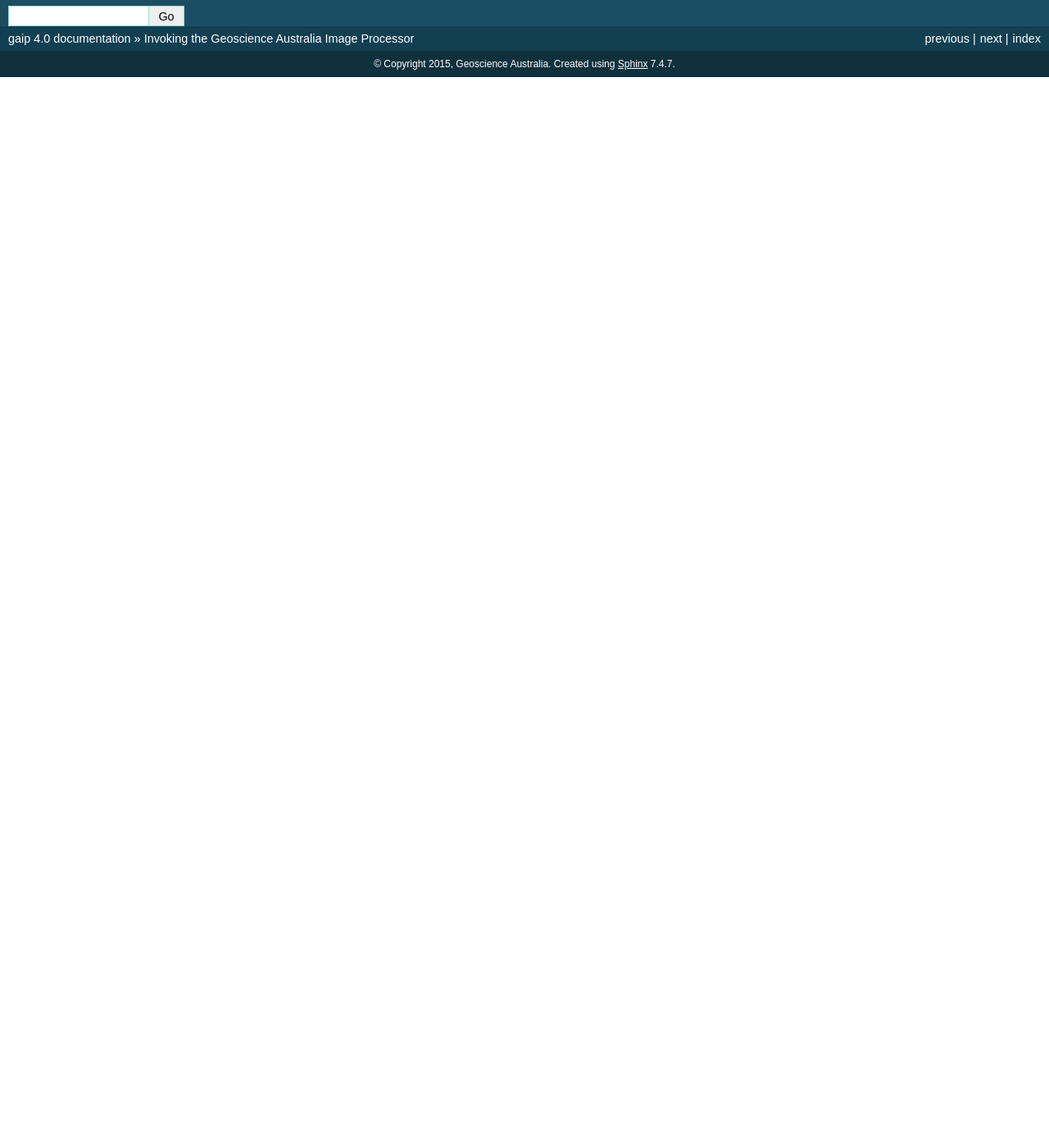
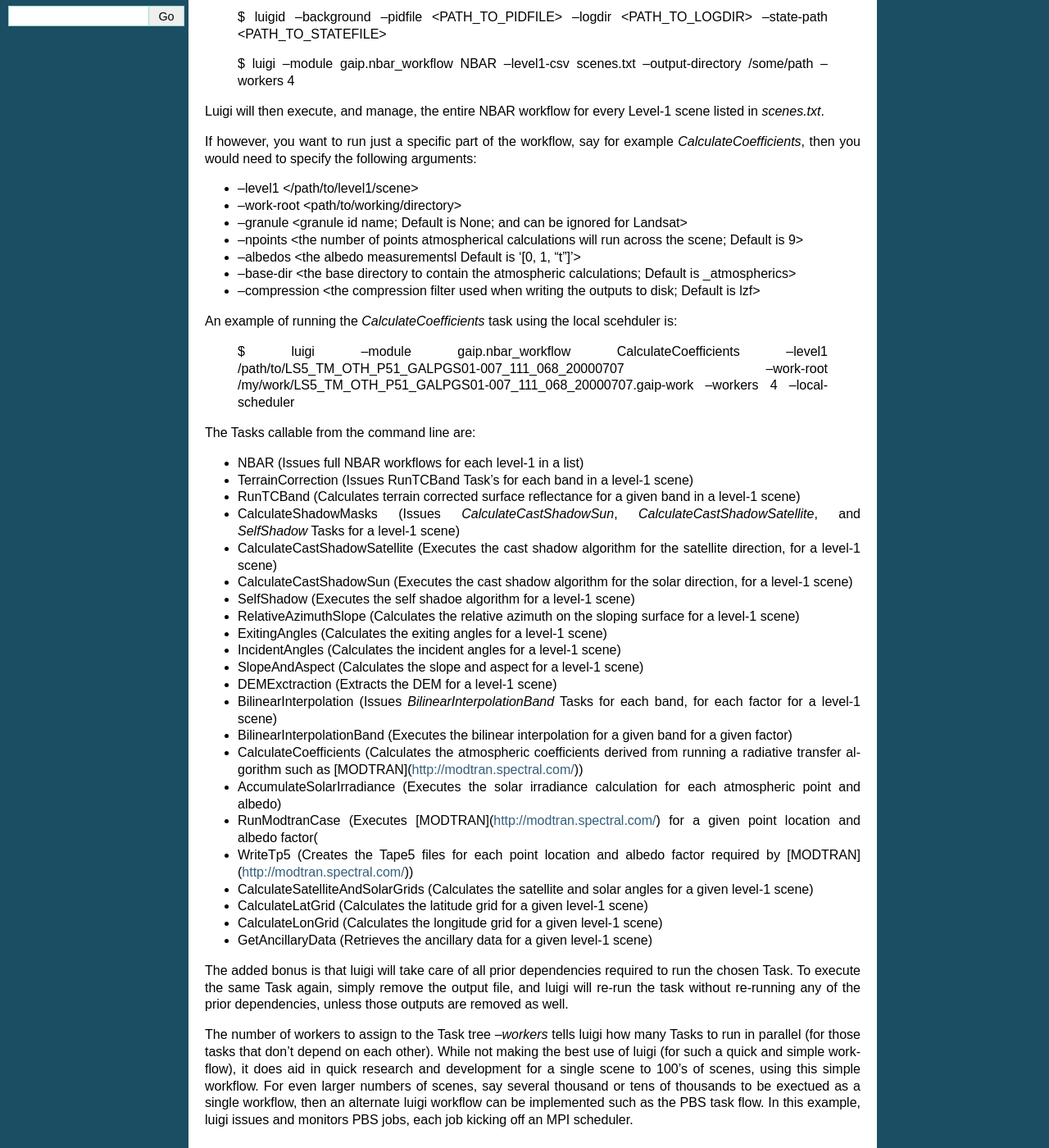
Before and after one commit to GeoscienceAustralia/wagl, a Sphinx documentation site: the page built from docs/source/invoking.rst, in a window 1280 px wide and 1400 px high, scrolled down 270 px. Shown: the whole window at 82% size. Built offline with Sphinx 7.4.7, drawn with Linux system fonts in a browser that asks for light colours; pages that are not in the unit, such as notebooks, are missing from menus; before the commit the page ends 900 px from its top, so only the background shows below that; some of the changed text lies outside the part shown.

Commit message:
Updated the invoking.rst doc page on running NBAR.

```diff
--- a/docs/source/invoking.rst
+++ b/docs/source/invoking.rst
@@ -1,9 +1,66 @@
 Invoking the Geoscience Australia Image Processor
 =================================================
 
-There are 3 different processing workflows contained withing the Geoscience Australia Image Processor (gaip).
+The gaip image processor can be called directly from the command line.
+It uses [luigi's command line tool](http://luigi.readthedocs.io/en/stable/command_line.html) to execute the workflow.
 
-To invoke the NBAR workflow see :doc:`nbar_sob </nbar_sop>`.
-To invoke the Pixel Quality workflow see :doc:`pq_sop </pq_sop>`.
-To invoke the Fractional Cover workflow see :doc:`fc_sob </fc_sop>`.
-To invoke the Fractional Cover agdc workflow see :doc:`agdc_fc_sob </agdc_fc_sop>`.
+To run the entire NBAR workflow using luigi's local scheduler:
+
+    $ luigi --module gaip.nbar_workflow NBAR --level1-csv scenes.txt --output-directory /some/path --local-scheduler --workers 4
+
+To run using luigi's [central scheduler](http://luigi.readthedocs.io/en/stable/central_scheduler.html):
+
+    $ luigid --background --pidfile <PATH_TO_PIDFILE> --logdir <PATH_TO_LOGDIR> --state-path <PATH_TO_STATEFILE>
+
+    $ luigi --module gaip.nbar_workflow NBAR --level1-csv scenes.txt --output-directory /some/path --workers 4
+
+Luigi will then execute, and manage, the entire NBAR workflow for every Level-1 scene listed in `scenes.txt`.
+
+If however, you want to run just a specific part of the workflow, say for example `CalculateCoefficients`, then you would need to
+specify the following arguments:
+
+* --level1 </path/to/level1/scene>
+* --work-root <path/to/working/directory>
+* --granule <granule id name; Default is None; and can be ignored for Landsat>
+* --npoints <the number of points atmospherical calculations will run across the scene; Default is 9>
+* --albedos <the albedo measurementsl Default is '[0, 1, "t"]'>
+* --base-dir <the base directory to contain the atmospheric calculations; Default is _atmospherics>
+* --compression <the compression filter used when writing the outputs to disk; Default is lzf>
+
+An example of running the `CalculateCoefficients` task using the local scehduler is:
+
+    $ luigi --module gaip.nbar_workflow CalculateCoefficients --level1 /path/to/LS5_TM_OTH_P51_GALPGS01-007_111_068_20000707 --work-root /my/work/LS5_TM_OTH_P51_GALPGS01-007_111_068_20000707.gaip-work --workers 4 --local-scheduler
+
+The Tasks callable from the command line are:
+
+* NBAR (Issues full NBAR workflows for each level-1 in a list)
+* TerrainCorrection (Issues RunTCBand Task's for each band in a level-1 scene)
+* RunTCBand (Calculates terrain corrected surface reflectance for a given band in a level-1 scene)
+* CalculateShadowMasks (Issues `CalculateCastShadowSun`, `CalculateCastShadowSatellite`, and `SelfShadow` Tasks for a level-1 scene)
+* CalculateCastShadowSatellite (Executes the cast shadow algorithm for the satellite direction, for a level-1 scene)
+* CalculateCastShadowSun (Executes the cast shadow algorithm for the solar direction, for a level-1 scene)
+* SelfShadow (Executes the self shadoe algorithm for a level-1 scene)
+* RelativeAzimuthSlope (Calculates the relative azimuth on the sloping surface for a level-1 scene)
+* ExitingAngles (Calculates the exiting angles for a level-1 scene)
+* IncidentAngles (Calculates the incident angles for a level-1 scene)
+* SlopeAndAspect (Calculates the slope and aspect for a level-1 scene)
+* DEMExctraction (Extracts the DEM for a level-1 scene)
+* BilinearInterpolation (Issues `BilinearInterpolationBand` Tasks for each band, for each factor for a level-1 scene)
+* BilinearInterpolationBand (Executes the bilinear interpolation for a given band for a given factor)
+* CalculateCoefficients (Calculates the atmospheric coefficients derived from running a radiative transfer algorithm such as [MODTRAN](http://modtran.spectral.com/))
+* AccumulateSolarIrradiance (Executes the solar irradiance calculation for each atmospheric point and albedo)
+* RunModtranCase (Executes [MODTRAN](http://modtran.spectral.com/) for a given point location and albedo factor(
+* WriteTp5 (Creates the Tape5 files for each point location and albedo factor required by [MODTRAN](http://modtran.spectral.com/))
+* CalculateSatelliteAndSolarGrids (Calculates the satellite and solar angles for a given level-1 scene)
+* CalculateLatGrid (Calculates the latitude grid for a given level-1 scene)
+* CalculateLonGrid (Calculates the longitude grid for a given level-1 scene)
+* GetAncillaryData (Retrieves the ancillary data for a given level-1 scene)
+
+The added bonus is that luigi will take care of all prior dependencies required to run the chosen Task. To execute the same Task again, simply remove the output file,
+and luigi will re-run the task without re-running any of the prior dependencies, unless those outputs are removed as well.
+
+The number of workers to assign to the Task tree `--workers` tells luigi how many Tasks to run in parallel (for those tasks that don't depend on each other).
+While not making the best use of luigi (for such a quick and simple workflow), it does aid in quick research and development for a single scene to 100's of scenes,
+using this simple workflow.
+For even larger numbers of scenes, say several thousand or tens of thousands to be exectued as a single workflow, then an alternate luigi workflow can be implemented
+such as the PBS task flow. In this example, luigi issues and monitors PBS jobs, each job kicking off an MPI scheduler.
```
